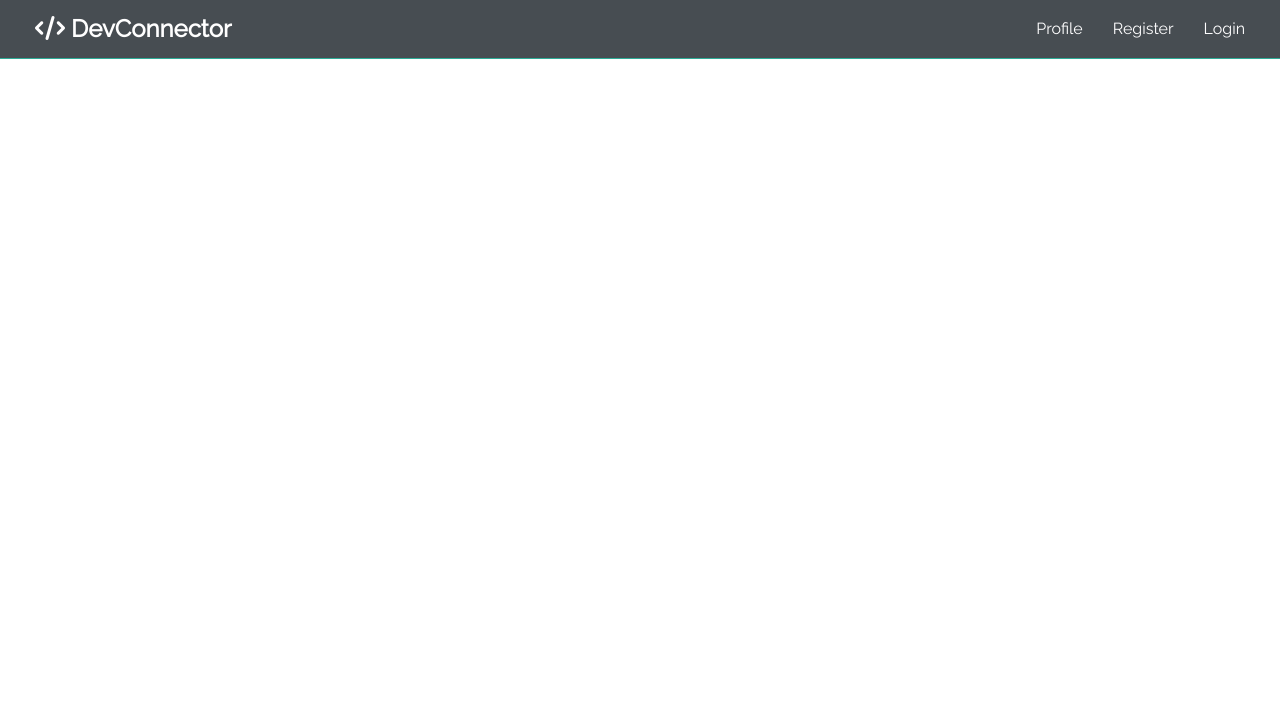
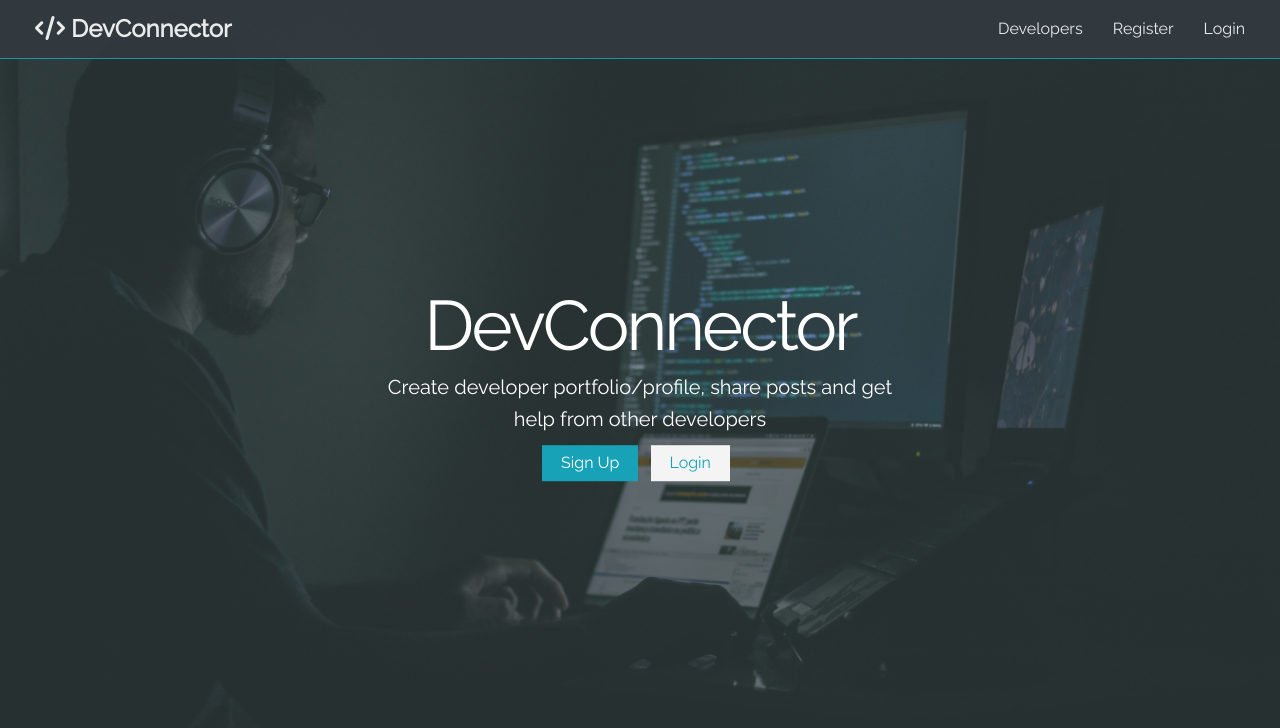
Before and after one commit to Suyash-Purwar/DevConnector, a website: page src/index.html in a window 1280 px wide. Drawn offline with nearby package versions, Linux system fonts and the light colour scheme; files that its build step writes are made by us from their sources; files whose address does not match are found by name.

Commit message:
Made hero image banner

```diff
--- a/src/index.html
+++ b/src/index.html
@@ -17,10 +17,22 @@
 				</a>
 			</h1>
 			<ul>
-				<li><a href="profiles.html">Profile</a></li>
+				<li><a href="profiles.html">Developers</a></li>
 				<li><a href="register.html">Register</a></li>
 				<li><a href="login.html">Login</a></li>
 			</ul>
 		</nav>
+		<section class = "landing">
+			<div class = "landing-overlay">
+				<div class = "landing-inner">
+					<h1 class="x-large">DevConnector</h1>
+					<p class="lead">Create developer portfolio/profile, share posts and get help from other developers</p>
+					<div class = "buttons">
+						<a href = "register.html" class = "btn btn-primary">Sign Up</a>
+						<a href = "login.html" class = "btn">Login</a>
+					</div>
+				</div>
+			</div>
+		</section>
 	</body>
 </html>
--- a/src/sass/_config.scss
+++ b/src/sass/_config.scss
@@ -1,5 +1,5 @@
 // COLORS
-$primary-color: #17a28b;
+$primary-color: #17a2b8;
 $dark-color: #343a40;
 $light-color: #f4f4f4;
 $danger-color: #dc3545;
@@ -10,7 +10,7 @@ $max-width: 1100px;
 
 // Set text color based on background
 @function set-text-color($color) {
-    @if (lightness($color) > 50) {
+    @if (lightness($color) >= 50) {
         @return #333;
     } @else {
         @return #fff;
--- a/src/sass/_utilities.scss
+++ b/src/sass/_utilities.scss
@@ -1,3 +1,71 @@
+// TEXT
+.x-large {
+    font-size: 7rem;
+    font-weight: 500;
+    letter-spacing: -3px;
+    line-height: 1.2rem;
+    margin-bottom: 4rem;
+}
+
+.large {
+    font-size: 4rem;
+    line-height: 1.2rem;
+    margin-bottom: 1rem;
+}
+
+.lead {
+    font-size: 2rem;
+    margin-bottom: 1rem;
+}
+
+//  BUTTONS
+.btn {
+    display: inline-block;
+    padding: 0.5rem 1.9rem;
+    background-color: $light-color;
+    color: #fff;
+    border: none;
+    cursor: pointer;
+    font-size: 1.6rem;
+    margin-right: 0.8rem;
+    outline: none;
+    transition: all .2s ease-in;
+
+    &:hover {
+        background: lighten($dark-color, 20%);
+        color: #fff;
+    }
+
+    &.btn-primary {
+        @include set-background($primary-color);
+        &:hover {
+            background: lighten($primary-color, 5%);
+        }
+    }
+
+    &.btn-dark {
+        @include set-background($dark-color);
+        &:hover {
+            background: lighten($dark-color, 5%);
+        }
+    }
+
+    &.btn-success {
+        @include set-background($success-color);
+        &:hover {
+            background: successen($light-color, 5%);
+        }
+    }
+
+    &.btn-danger {
+        @include set-background($danger-color);
+        &:hover {
+            background: lighten($danger-color, 5%);
+        }
+    }
+}
+
+// BACKGROUNDS
 .bg {
     &-primary { @include set-background($primary-color) }
     &-light {
--- a/src/sass/main.scss
+++ b/src/sass/main.scss
@@ -59,3 +59,33 @@ img {
         margin: 0 1rem;
     }
 }
+
+// LANDING
+.landing {
+    position: relative;
+    background-image: url("../assets/images/landing-bg.jpg");
+    background-size: cover;
+    background-position: center center;
+    width: 100vw;
+    height: 100vh;
+
+    &-overlay {
+        background-color: rgba($dark-color, 0.5);
+        width: 100vw;
+        height: 100vh;
+        position: absolute;
+        top: 0;
+        left: 0;
+    }
+
+    &-inner {
+        position: relative;
+        width: 40%;
+        position: absolute;
+        top: 50%;
+        left: 50%;
+        transform: translate(-50%, -50%);
+        color: white;
+        text-align: center;
+    }
+}
```
Also changed, not shown: dist/assets/images/landing-bg.jpg (added), dist/css/main.css, dist/index.html.
